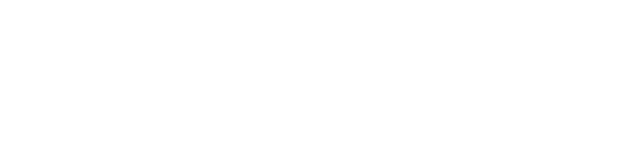
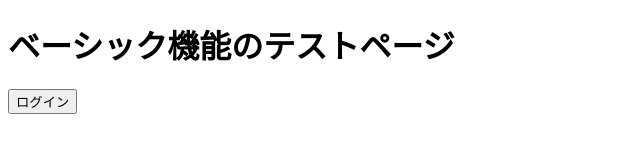
Before and after one commit to poo3/basicpass-test, a plain HTML site: page index.html in a window 1280 px wide. Shown: the whole page, without its empty margins (0-640 px from the left). Drawn offline with Linux system fonts and the light colour scheme.

Commit message:
index.htmlからlogin.htmlへリンクス機能追加

```diff
--- a/index.html
+++ b/index.html
@@ -6,6 +6,8 @@
   <title>basicpass-test</title>
 </head>
 <body>
+  <h1>ベーシック機能のテストページ</h1>
 
+  <button onclick="login.html">ログイン</button>
 </body>
 </html>
```
